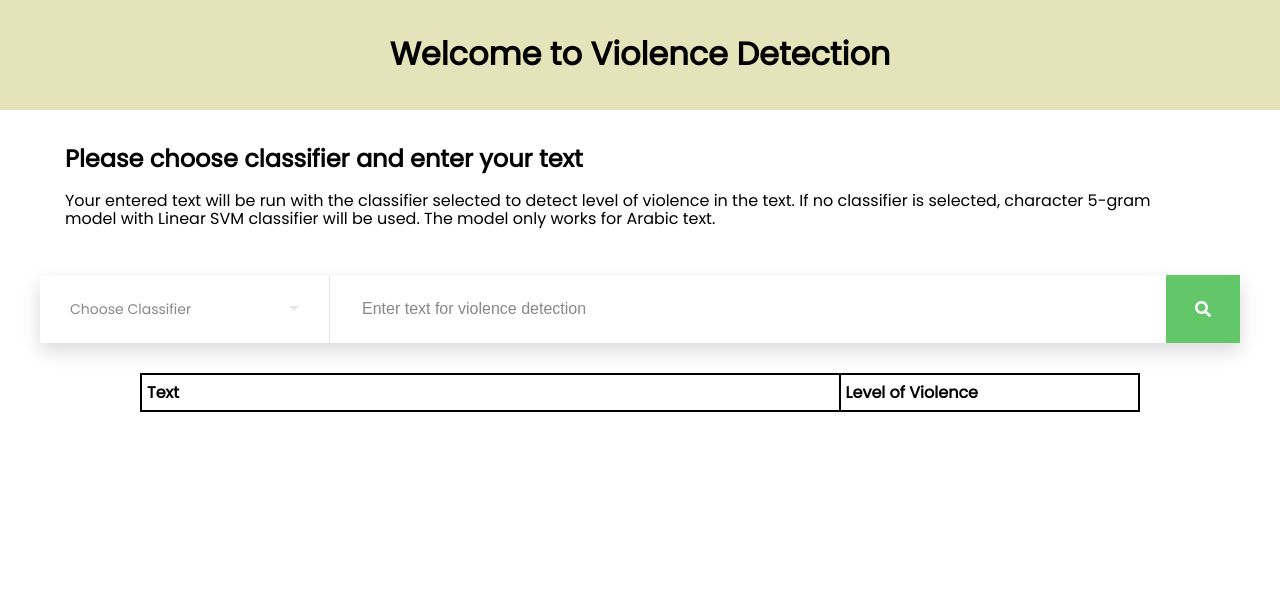
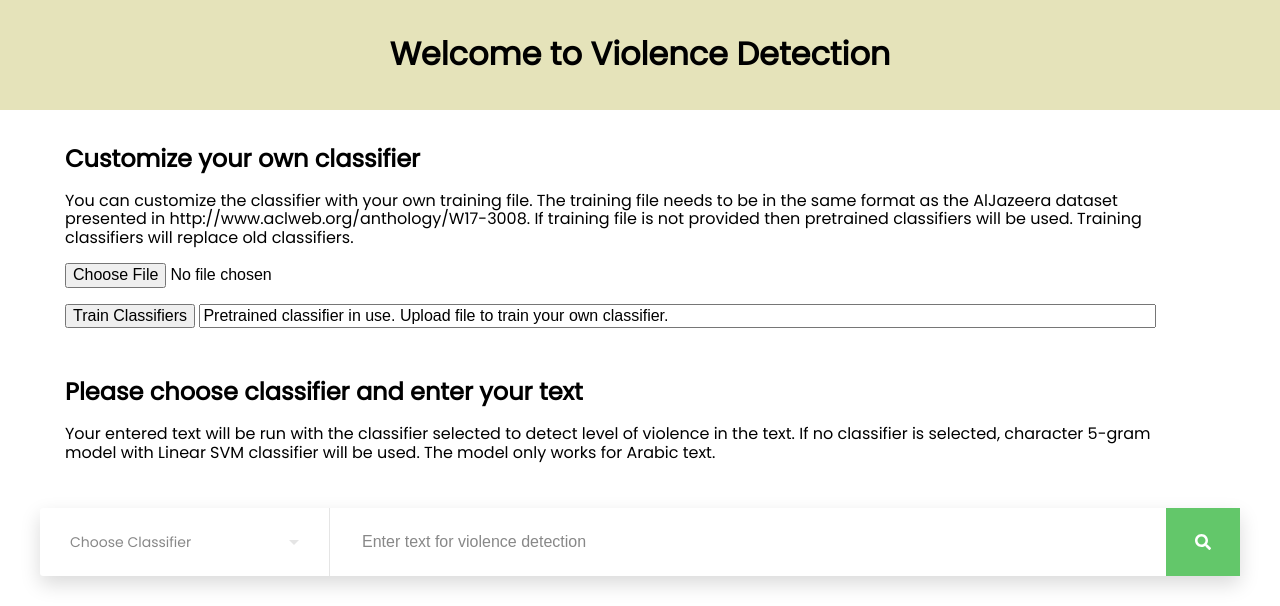
Before and after one commit to sabithassan/violence-detection-app, a Flask app: page / in a window 1280 px wide. Shown: the top 606 px of the page. Run offline with Flask 2, Linux system fonts and the light colour scheme; lists and menus that the app fills with data are empty; parts of the project's set-up code (start-up, migrations or seed data) failed here and were passed over; some libraries are stand-ins or nearby versions.

Commit message:
allows training

```diff
--- a/app/__init__.py
+++ b/app/__init__.py
@@ -2,5 +2,6 @@
 
 
 app = Flask(__name__)
+app.config['UPLOAD_FOLDER'] = 'app/static/data'
 
 from app import routes
--- a/app/routes.py
+++ b/app/routes.py
@@ -1,42 +1,143 @@
 from app import app
+
+import numpy as np
+import dill as pickled
+import pandas as pd
+
 from flask import render_template
 from flask import jsonify
 from flask import request
 
-import numpy as np
 from sklearn.multiclass import OneVsRestClassifier
 from sklearn.feature_extraction.text import TfidfVectorizer
 from sklearn.svm import LinearSVC
 from sklearn.naive_bayes import MultinomialNB
-import dill as pickled
 
 
 
-def load_models(model_file):
+def get_n_gram_feats (input, n, mode):
+    ''' returns word n-gram features for input.
+    mode has to be "char" or "word" '''
+
+    tokenizer = tokenizer=lambda x:x.split(' ')
+    vectorizer = TfidfVectorizer(lowercase=False, ngram_range= n, analyzer=mode,tokenizer = tokenizer)
+    X_t = vectorizer.fit_transform(input)
+    return X_t, vectorizer
+
+
+def train_classifier (classifier, input, labels):
+    ''' trains classifier on input and labels'''
+
+    clf = OneVsRestClassifier(classifier, n_jobs = 1)
+    clf.fit(input, labels)
+    return clf
+
+def train_all_classifiers (train_input, train_labels):
+    ''' trains all classifiers. more classifiers can
+        be added here'''
+
+    ## models and vectorizers are made global so that
+    ## they are not loaded every time detect is called.
+    ## it works for one user. with multiple users,
+    ## there will be collisions.
+
+    global word_unigram_vectorizer, word_bigram_vectorizer
+    global char_3gram_vectorizer, char_5gram_vectorizer
+    global MNB_word_unigram_model, MNB_word_bigram_model
+    global SVM_word_unigram_model, SVM_word_bigram_model
+    global SVM_char_3gram_model, SVM_char_5gram_model
+
+    ## trains vectorizer for n gram features
+    print ("training vectorizers")
+    word_unigram_features, word_unigram_vectorizer = get_n_gram_feats(train_input, (1,1), "word")
+    word_bigram_features, word_bigram_vectorizer = get_n_gram_feats(train_input, (1,2), "word")
+
+    char_3gram_features, char_3gram_vectorizer = get_n_gram_feats(train_input, (1,3), "word")
+    char_5gram_feautres, char_5gram_vectorizer = get_n_gram_feats(train_input, (1,5), "word")
+
+
+    ## trains classifiers. this can be changed to try different classifiers
+    print ("training MNB")
+    MNB_word_unigram_model = train_classifier(MultinomialNB(), word_unigram_features, train_labels)
+    MNB_word_bigram_model = train_classifier(MultinomialNB(), word_bigram_features, train_labels)
+
+    print ("training SVM")
+    SVM_word_unigram_model = train_classifier(LinearSVC(), word_unigram_features, train_labels)
+    SVM_word_bigram_model = train_classifier(LinearSVC(), word_bigram_features, train_labels)
+
+    SVM_char_3gram_model = train_classifier(LinearSVC(), char_3gram_features, train_labels)
+    SVM_char_5gram_model = train_classifier(LinearSVC(), char_5gram_feautres, train_labels)
+
+    print ("training complete")
+
+    ## saves classifier models
+    with open("./app/static/models/MNB_model_word_unigram.pckl", "wb") as f:
+        pickled.dump(MNB_word_unigram_model, f)
+    with open("./app/static/models/MNB_model_word_bigram.pckl", "wb") as f:
+        pickled.dump(MNB_word_bigram_model, f)
+
+
+    with open("./app/static/models/SVM_model_word_unigram.pckl", "wb") as f:
+        pickled.dump(SVM_word_unigram_model, f)
+    with open("./app/static/models/SVM_model_word_bigram.pckl", "wb") as f:
+        pickled.dump(SVM_word_bigram_model, f)
+
+
+    with open("./app/static/models/SVM_model_char_3gram.pckl", "wb") as f:
+        pickled.dump(SVM_char_3gram_model, f)
+    with open("./app/static/models/SVM_model_char_5gram.pckl", "wb") as f:
+        pickled.dump(SVM_char_5gram_model, f)
+
+
+    ## saves vectorizers
+    with open("./app/static/models/word_unigram_vectorizer.pckl", "wb") as f:
+        pickled.dump(word_unigram_vectorizer, f)
+    with open("./app/static/models/word_bigram_vectorizer.pckl", "wb") as f:
+        pickled.dump(word_bigram_vectorizer, f)
+
+
+    with open("./app/static/models/char_3gram_vectorizer.pckl", "wb") as f:
+        pickled.dump(char_3gram_vectorizer, f)
+    with open("./app/static/models/char_5gram_vectorizer.pckl", "wb") as f:
+        pickled.dump(char_5gram_vectorizer, f)
+
+    print ("saving complete")
+
+    return
+
+
+
+def load_model(model_file):
     ''' loads previously trained model'''
-    models = []
     with open(model_file, "rb") as f:
-        while True:
-            try:
-                models.append(pickled.load(f))
-            except EOFError:
-                break
-    return models
+        model = pickled.load(f)
+    return model
 
 
 
 # loads all models
-MNB_word_unigram_model, word_unigram_vectorizer = load_models ("./app/static/models/MNB_model_word_1-gram.pckl")
-MNB_word_bigram_model, word_bigram_vectorizer = load_models ("./app/static/models/MNB_model_word_2-gram.pckl")
 
-SVM_word_unigram_model, _ = load_models ("./app/static/models/SVM_model_word_1-gram.pckl")
-SVM_word_bigram_model, _ = load_models ("./app/static/models/SVM_model_word_2-gram.pckl")
+try:
 
-SVM_char_3gram_model, char_3gram_vectorizer = load_models ("./app/static/models/SVM_model_char_3-gram.pckl")
-SVM_char_5gram_model, char_5gram_vectorizer = load_models ("./app/static/models/SVM_model_char_5-gram.pckl")
+    ## loads classifiers
+    MNB_word_unigram_model = load_model ("./app/static/models/MNB_model_word_unigram.pckl")
+    MNB_word_bigram_model = load_model ("./app/static/models/MNB_model_word_bigram.pckl")
 
-print ("All models loaded")
+    SVM_word_unigram_model = load_model ("./app/static/models/SVM_model_word_unigram.pckl")
+    SVM_word_bigram_model = load_model ("./app/static/models/SVM_model_word_bigram.pckl")
 
+    SVM_char_3gram_model = load_model ("./app/static/models/SVM_model_char_3gram.pckl")
+    SVM_char_5gram_model = load_model ("./app/static/models/SVM_model_char_5gram.pckl")
+
+    ## loads vectorizers
+    word_unigram_vectorizer = load_model("./app/static/models/word_unigram_vectorizer.pckl")
+    word_bigram_vectorizer = load_model("./app/static/models/word_bigram_vectorizer.pckl")
+    char_3gram_vectorizer = load_model("./app/static/models/char_3gram_vectorizer.pckl")
+    char_5gram_vectorizer = load_model("./app/static/models/char_5gram_vectorizer.pckl")
+
+    print ("All models loaded")
+except:
+    print ("models not found")
 
 @app.route('/')
 @app.route('/index')
@@ -45,10 +146,36 @@
     return render_template('index.html')
 
 
+@app.route('/upload', methods=['POST'])
+def upload():
+    '''saves file in the request and loads it for training'''
+
+    ## gets file from request and saves it
+    file=request.files['file']
+    filename=file.filename.split('.')[0]+'_new.'+file.filename.split('.')[-1]
+    path=app.config['UPLOAD_FOLDER']+'/'+filename
+    file.save(path)
+
+    ## reads file
+    try:
+        readfile = pd.read_excel(path, sheet_name = "Sheet1")
+        train_input = readfile['body'].values
+        train_labels = readfile['languagecomment'].values
+    except:
+        return jsonify("ERROR IN FILE FORMAT")
+
+    ## trains classifier
+    try:
+        train_all_classifiers(train_input,train_labels)
+    except:
+        return jsonify("CLASSIFIER COULD NOT BE TRAINED")
+
+    return jsonify("TRAINING COMPLETE")
+
+
 @app.route('/detect', methods=['POST'])
 def detect():
     ''' detects level of offensiveness in text posted'''
-
 
     # Gets text and classifier from client
     user_query = [request.form["text"]]
@@ -78,11 +205,6 @@
         model = SVM_char_5gram_model
         vectorizer = char_5gram_vectorizer
 
-    print (classifier)
-    print (model)
-    print (vectorizer)
-
-
     # gets word n gram features and performs classification using
     # model chosen
     n_gram_features = vectorizer.transform(user_query)
--- a/app/static/css/main.css
+++ b/app/static/css/main.css
@@ -858,6 +858,8 @@
 }
 
 
+
+
 .s003 form {
   width: 100%;
   max-width: 1200px;
@@ -1088,3 +1090,12 @@
     padding: 5px;
     text-align: left;
 }
+
+.inputfile {
+  width: 0.1px;
+  height: 0.1px;
+  opacity: 0;
+  overflow: hidden;
+  position: absolute;
+  z-index: -1;
+}
--- a/app/static/js/detect.js
+++ b/app/static/js/detect.js
@@ -1,3 +1,33 @@
+
+function upload(){
+
+  var data=new FormData();
+          var file = $("#fileupload")[0].files[0];
+          if (typeof file == "undefined"){
+            alert ("Please choose file.");
+            return;
+          }
+          data.append('file',file);
+          $("#txtTest").val("Classifier training in progress. Please wait.....");
+
+          $.ajax({
+              url:"/upload",
+              type:'POST',
+              data:data,
+              cache:false,
+              processData:false,
+              contentType:false,
+              error:function(){
+                  alert ("Upload error");
+                  console.log("upload error");
+              },
+              success:function(data){
+                  console.log(data);
+                  $("#txtTest").val("Classifier training complete. Your classifier will be used for violence detection.");
+              }
+          })
+}
+
 
 /**
 Gets input from user, makes call to server and updates DOM based on level of
--- a/app/templates/index.html
+++ b/app/templates/index.html
@@ -13,8 +13,25 @@
   </head>
   <body>
 
+
     <div class = "s001">
       <h1> Welcome to Violence Detection <br/></h1>
+
+    </div>
+
+    <div class = "s002">
+      <h2> Customize your own classifier </h2>
+      <p1> You can customize the classifier with your own training file. The training file needs to be in the same format as the AlJazeera dataset presented in http://www.aclweb.org/anthology/W17-3008. If training file is not provided then pretrained classifiers will be used. Training classifiers will replace old classifiers. </p1>
+      <p></p>
+      <div class="input-group">
+
+          <input type="file" id="fileupload" name="file" >
+
+      </div>
+      <p></p>
+
+      <button class="btn-search" type="button" onclick="upload()"> Train Classifiers </button>
+      <input type="text" id="txtTest" name="txtTest" value="Pretrained classifier in use. Upload file to train your own classifier." size="100" readonly/>
 
     </div>
 
@@ -23,8 +40,6 @@
       <div class = "line-break"></div>
       <p1> Your entered text will be run with the classifier selected to detect level of violence in the text. If no classifier is selected, character 5-gram model with Linear SVM classifier will be used. The model only works for Arabic text. </p1>
     </div>
-
-
 
     <div class="s003">
 
@@ -85,8 +100,6 @@
     </div>
 
 
-
-
-
-  </body><!-- This templates was made by Colorlib (https://colorlib.com) -->
+  </body>
+  <!-- This templates was made by Colorlib (https://colorlib.com)
 </html>
```
Also changed, not shown: 15 other files.
